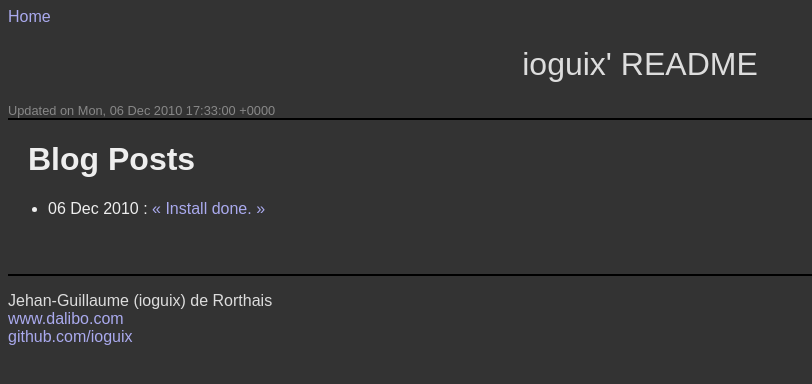
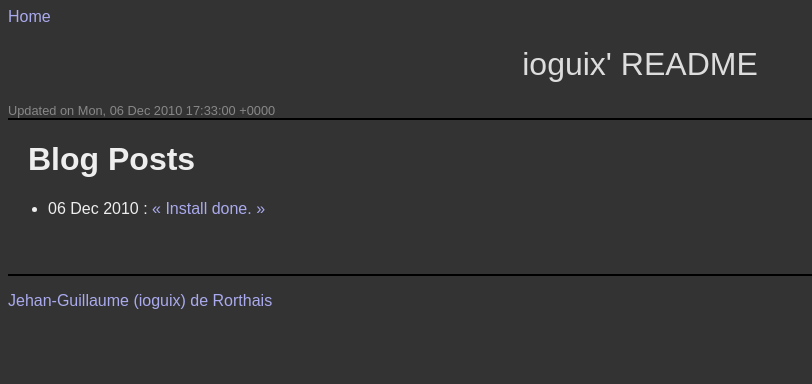
Before and after one commit to VenuMadhavVennu/ioguix.github.io, a Jekyll site: the page built from index.html, in a window 1280 px wide. Shown: the top 384 px of the page, without its empty margins (0-812 px from the left). Built offline with Jekyll 4.4.1, drawn with Linux system fonts in a browser that asks for light colours.

Commit message:
Smaller footer

```diff
--- a/_layouts/default.html
+++ b/_layouts/default.html
@@ -22,9 +22,7 @@
   <div class="footer">
     <div class="contact">
       <p>
-        Jehan-Guillaume (ioguix) de Rorthais
-        <br /><a href="http://www.dalibo.com/">www.dalibo.com</a>
-        <br /><a href="http://github.com/ioguix/">github.com/ioguix</a>
+        <a href="http://github.com/ioguix/">Jehan-Guillaume (ioguix) de Rorthais</a>
       </p>
     </div>
     <!--div class="rss">
```
